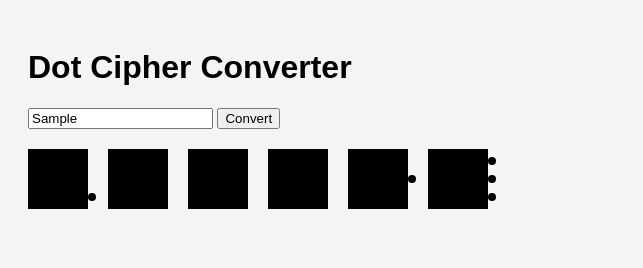
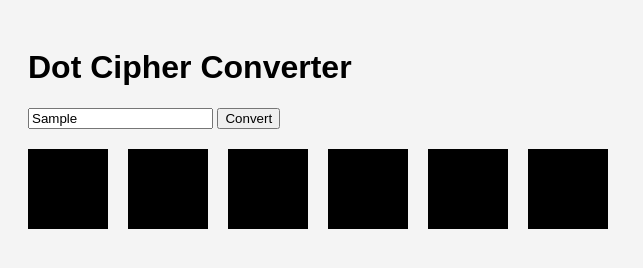
Before and after one commit to RashiAggarwal25/dotcipher-converter, a plain HTML site: page index.html in a window 1280 px wide. Both pictures are taken after typing "Sample" into the empty fields and a click on the button "Convert". Shown: the whole page, without its empty margins (0-643 px from the left). Drawn offline with Linux system fonts and the light colour scheme.

Commit message:
Update index.html

```diff
--- a/index.html
+++ b/index.html
@@ -18,8 +18,8 @@
     }
     .char-box {
       position: relative;
-      width: 60px;
-      height: 60px;
+      width: 80px;
+      height: 80px;
       background-color: black;
     }
     .dot {
@@ -39,15 +39,15 @@
 
   <script>
     const dotPositions = {
-      1: [4, 0], 2: [26, 0], 3: [48, 0],
-      4: [0, 8], 5: [60, 8],
-      6: [0, 26], 7: [60, 26],
-      8: [0, 44], 9: [60, 44],
-      10: [4, 52], 11: [26, 52], 12: [48, 52]
+      1: [8, 0], 2: [36, 0], 3: [64, 0],
+      4: [0, 12], 5: [72, 12],
+      6: [0, 36], 7: [72, 36],
+      8: [0, 60], 9: [72, 60],
+      10: [8, 72], 11: [36, 72], 12: [64, 72]
     };
 
     const cipherMap = {
-      A: [2, 4], B: [1], C: [1, 5], D: [1, 5, 9], E: [5, 7, 9],
+      A: [1, 2], B: [1], C: [1, 5], D: [1, 5, 9], E: [5, 7, 9],
       F: [5, 7], G: [7], H: [1, 3, 5, 9], I: [2], J: [2, 4, 8],
       K: [1, 4, 6, 7], L: [1, 6, 7], M: [10, 11, 12], N: [3, 9], O: [],
       P: [1], Q: [11], R: [4, 6, 8], S: [1, 9], T: [1, 3, 5],
```
